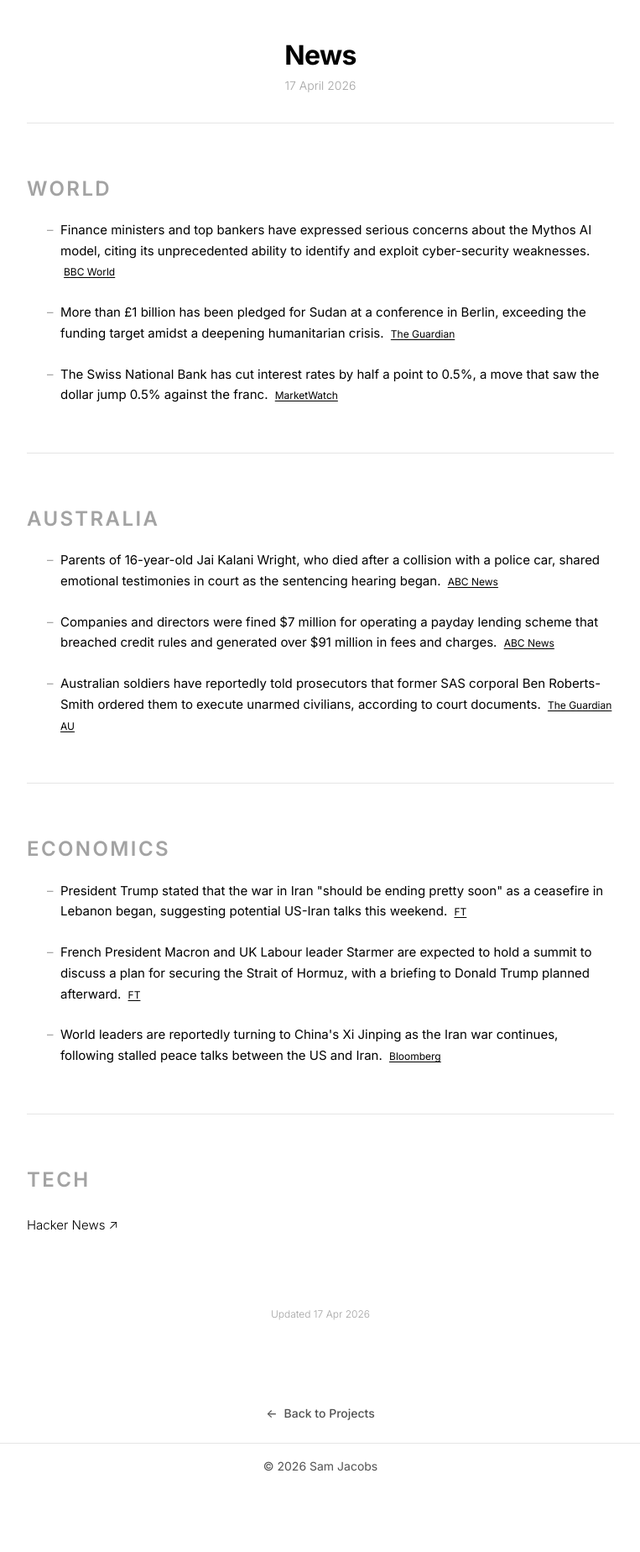
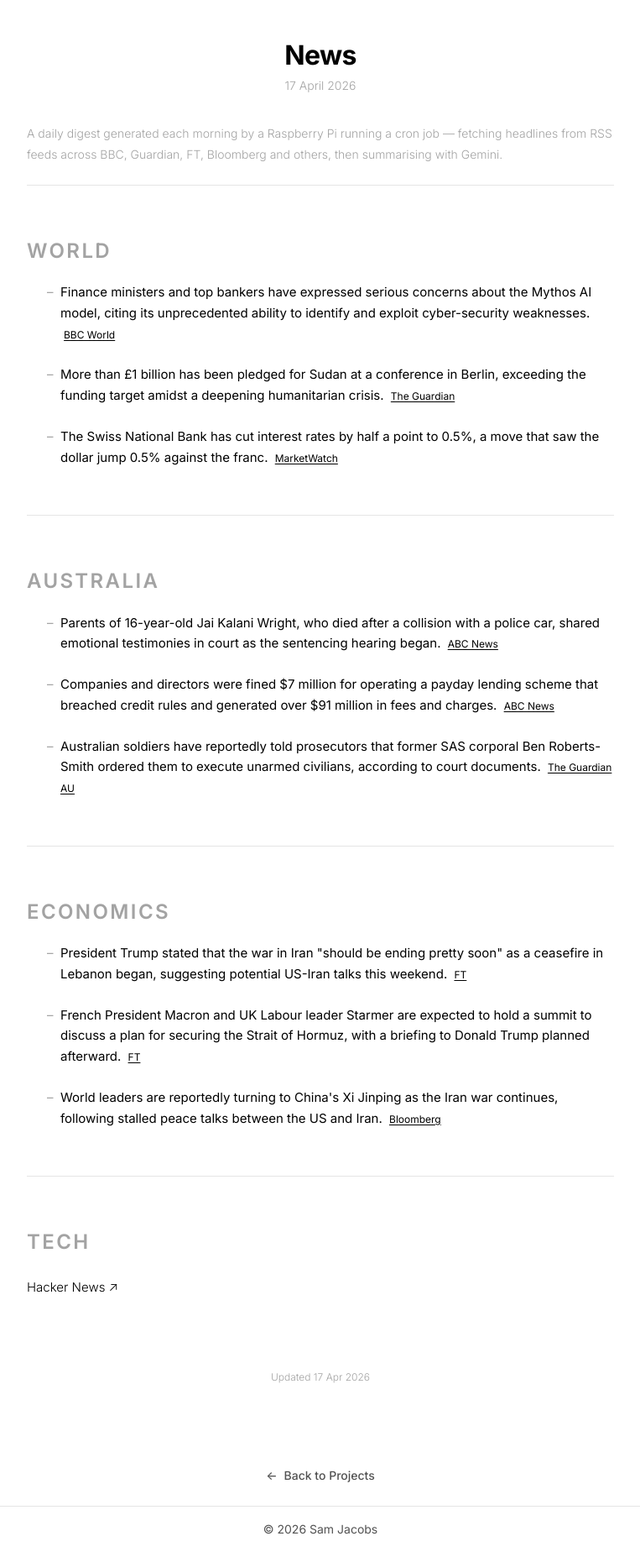
Before and after one commit to s-jac/s-jac.github.io, a Jekyll site: the page built from projects/news.html, in a window 1280 px wide. Shown: the whole page at 84% size, without its empty margins (258-1021 px from the left). Built offline with Jekyll 4.4.1, drawn with Linux system fonts in a browser that asks for light colours; before the commit the page ends 1774 px from its top, so only the background shows below that.

Commit message:
add desc to news

```diff
--- a/assets/css/news.css
+++ b/assets/css/news.css
@@ -1,4 +1,10 @@
 /* News digest page styles */
+
+.news__about {
+  font-size: 0.875rem;
+  color: var(--color-gray-400);
+  margin-bottom: var(--spacing-lg);
+}
 
 .news__date {
   font-size: 0.875rem;
--- a/projects/news.html
+++ b/projects/news.html
@@ -14,6 +14,8 @@ extra_css: /assets/css/news.css
   </header>
 
   <div class="article__content">
+    <p class="news__about">A daily digest generated each morning by a Raspberry Pi running a cron job — fetching headlines from RSS feeds across BBC, Guardian, FT, Bloomberg and others, then summarising with Gemini.</p>
+
     {% if site.data.news.sections.size > 0 %}
     <div class="news-sections">
       {% for section in site.data.news.sections %}
```
